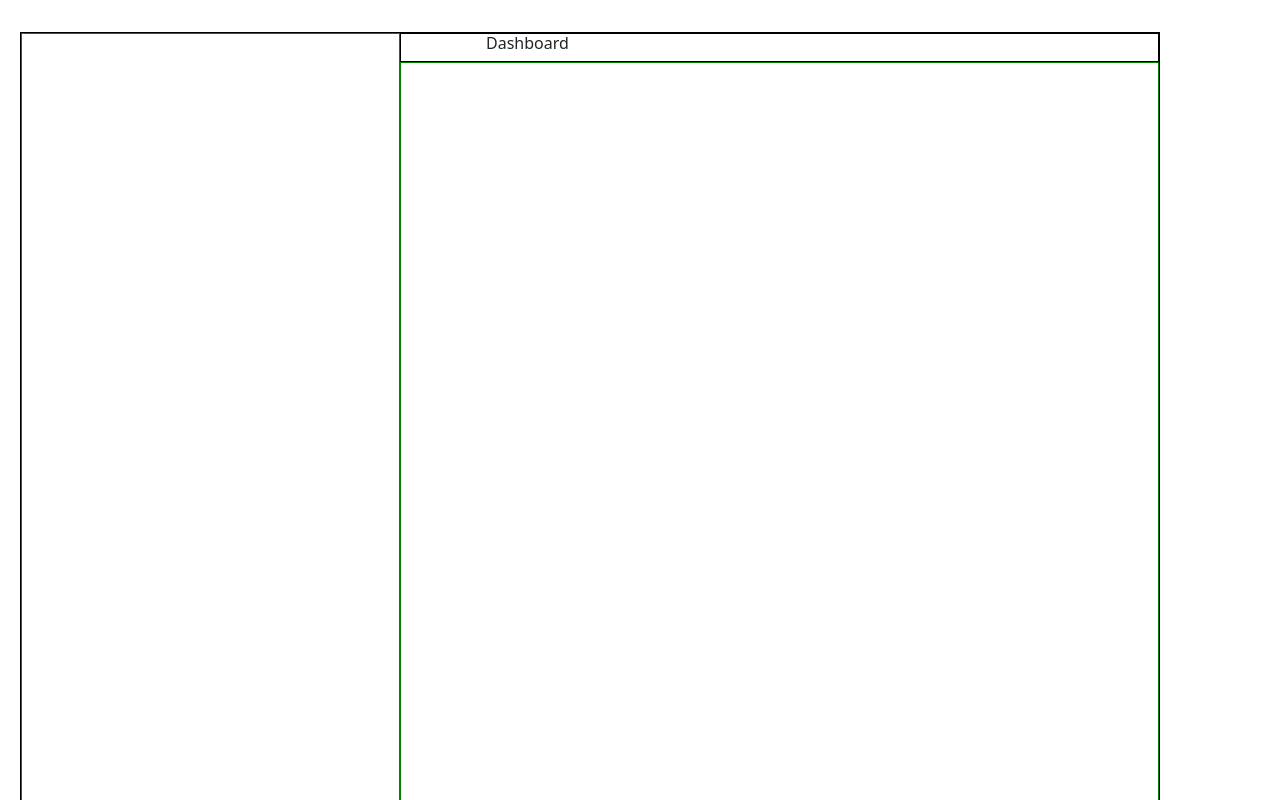
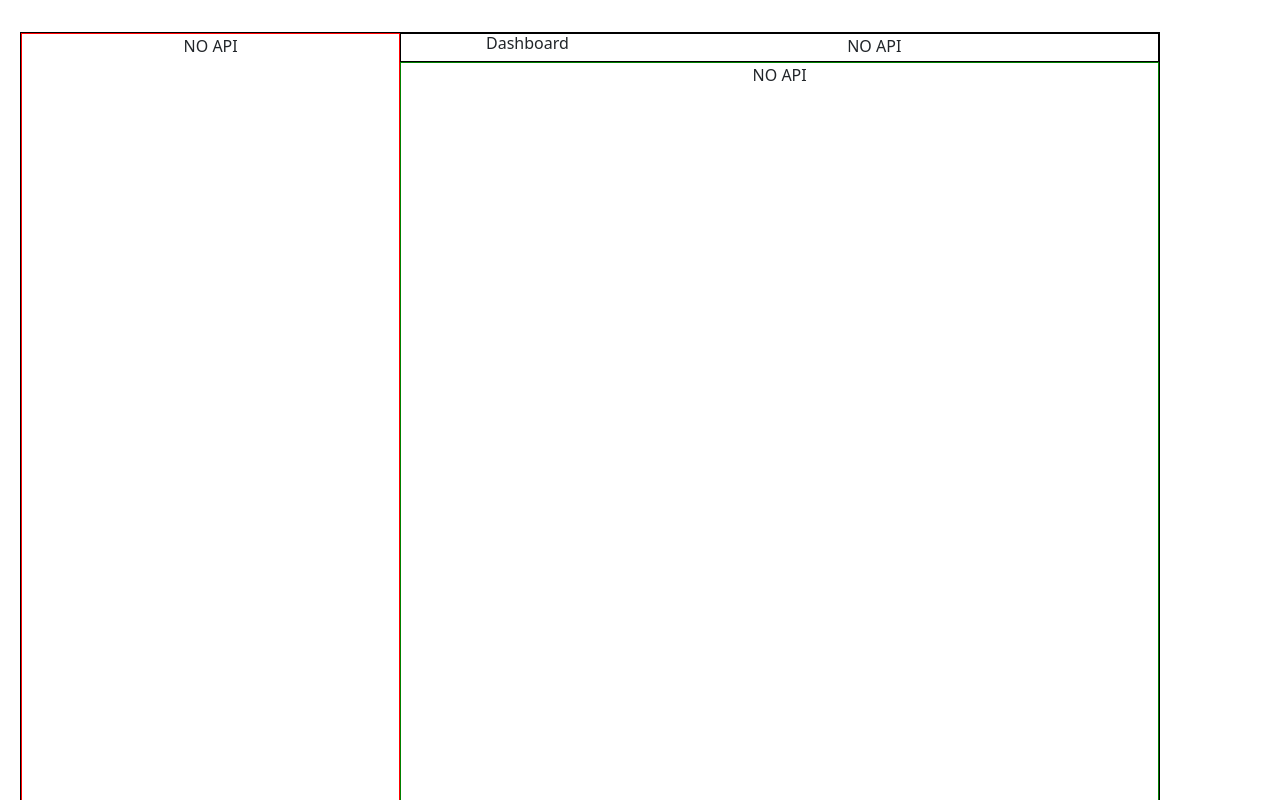
Before and after one commit to TamMai21/PTGDUD_MaiChiTam_22644901, a React (Vite) app: page / in a window 1280 px wide. Shown: the top 800 px of the page. Built offline with nearby package versions, Linux system fonts and the light colour scheme; no server answers.

Commit message:
commit2 fetch3API

```diff
--- a/src/components/Header.css
+++ b/src/components/Header.css
@@ -3,3 +3,7 @@
     width: 100%;
     margin: 0 !important;
 }
+
+.api {
+    font-size: 0.5rem;
+}
--- a/src/components/Header.jsx
+++ b/src/components/Header.jsx
@@ -1,14 +1,32 @@
-import React from 'react'
+import React, { useEffect, useState } from 'react'
 import './Header.css'
 
 const Header = () => {
+    const [dataApi, setDataApi] = useState()
+
+    const fetchApi = async () => {
+        let response = await fetch('https://67d6a512286fdac89bc28e08.mockapi.io/food');
+        let responseJson = await response.json()
+        if (responseJson) {
+            setDataApi(responseJson)
+        }
+    }
+
+    useEffect(() => {
+        fetchApi()
+    }, [])
+
     return (
         <div className='row header'>
             <div className="col-4">
                 <p className="h6 text-dark">Dashboard</p>
             </div>
             <div className="col-7">
-
+                {dataApi ?
+                    <p className='api'>{JSON.stringify(dataApi)}</p>
+                    :
+                    <>NO API</>
+                }
             </div>
         </div>
     )
--- a/src/components/Sidebar.css
+++ b/src/components/Sidebar.css
@@ -1,5 +1,5 @@
 .sidebar {
     width: 100%;
     border: 1px solid red;
-    height: 100vh;
+    height: 1000px;
 }
--- a/src/components/Sidebar.jsx
+++ b/src/components/Sidebar.jsx
@@ -1,10 +1,29 @@
-import React from 'react'
+import React, { useEffect, useState } from 'react'
 import './Sidebar.css'
 
 const Sidebar = () => {
+
+    const [dataApi, setDataApi] = useState()
+
+    const fetchApi = async () => {
+        let response = await fetch('https://pokeapi.co/api/v2/pokemon/ditto');
+        let responseJson = await response.json()
+        if (responseJson) {
+            setDataApi(responseJson)
+        }
+    }
+
+    useEffect(() => {
+        fetchApi()
+    }, [])
+
     return (
         <div className='sidebar'>
-
+            {dataApi ?
+                <p className='api'>{JSON.stringify(dataApi)}</p>
+                :
+                <>NO API</>
+            }
         </div>
     )
 }
--- a/src/pages/Homepage.css
+++ b/src/pages/Homepage.css
@@ -1,7 +1,7 @@
 .homepage {
     width: 100%;
     border: 1px solid black;
-    height: 100vh;
+    height: 1000px;
     padding: 0 !important;
 }
 
--- a/src/pages/Homepage.jsx
+++ b/src/pages/Homepage.jsx
@@ -1,9 +1,22 @@
-import React from 'react'
+import React, { useEffect, useState } from 'react'
 import Sidebar from '../components/Sidebar'
 import Header from '../components/Header'
 import './Homepage.css'
 
 const Homepage = () => {
+    const [dataApi, setDataApi] = useState()
+
+    const fetchApi = async () => {
+        let response = await fetch('https://api.nasa.gov/neo/rest/v1/feed?start_date=2015-09-07&end_date=2015-09-08&api_key=DEMO_KEY');
+        let responseJson = await response.json()
+        if (responseJson) {
+            setDataApi(responseJson)
+        }
+    }
+
+    useEffect(() => {
+        fetchApi()
+    }, [])
     return (
         <div className='homepage container row'>
             <div className="col-4">
@@ -12,7 +25,15 @@ const Homepage = () => {
             <div className="col-8">
                 <Header />
                 <div className="content">
-
+                    {dataApi ?
+                        <p className='api'>
+                            {JSON.stringify(dataApi)}
+                        </p>
+                        :
+                        <>
+                            NO API
+                        </>
+                    }
                 </div>
             </div>
         </div>
```
